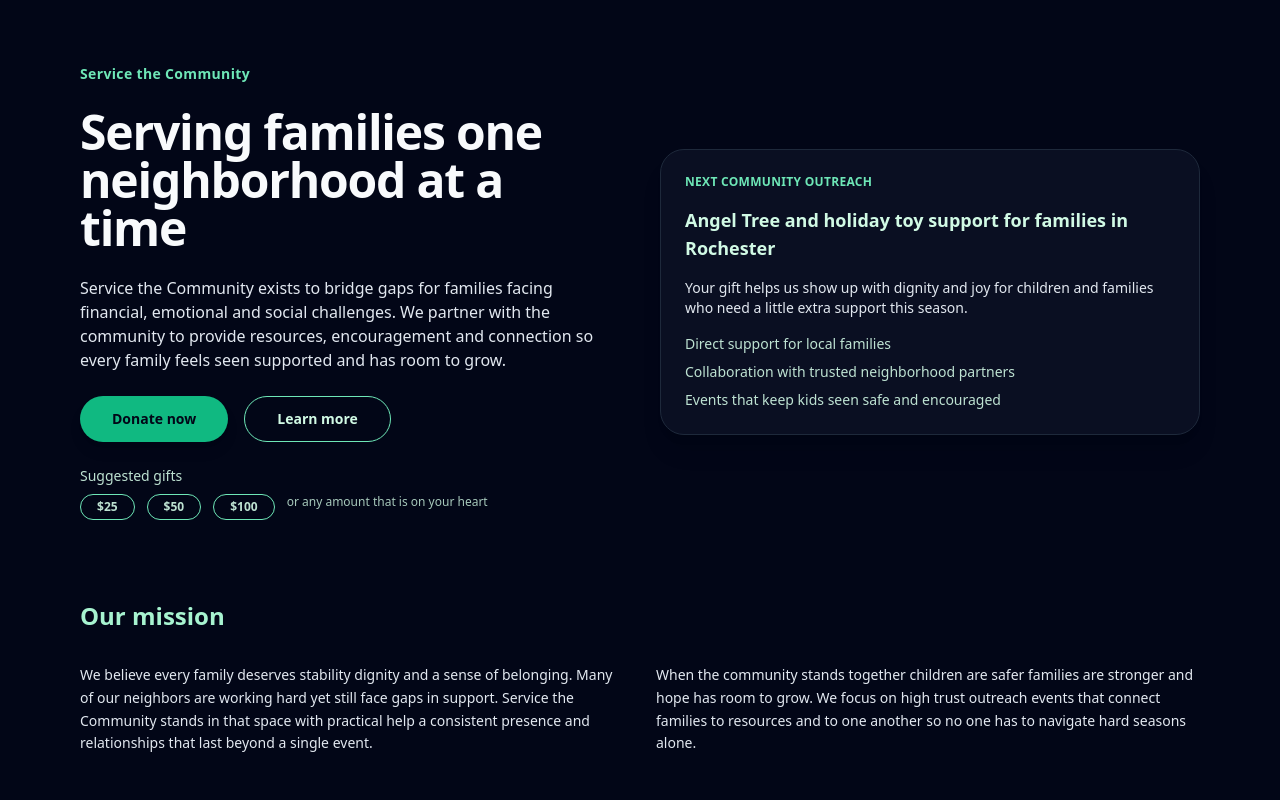
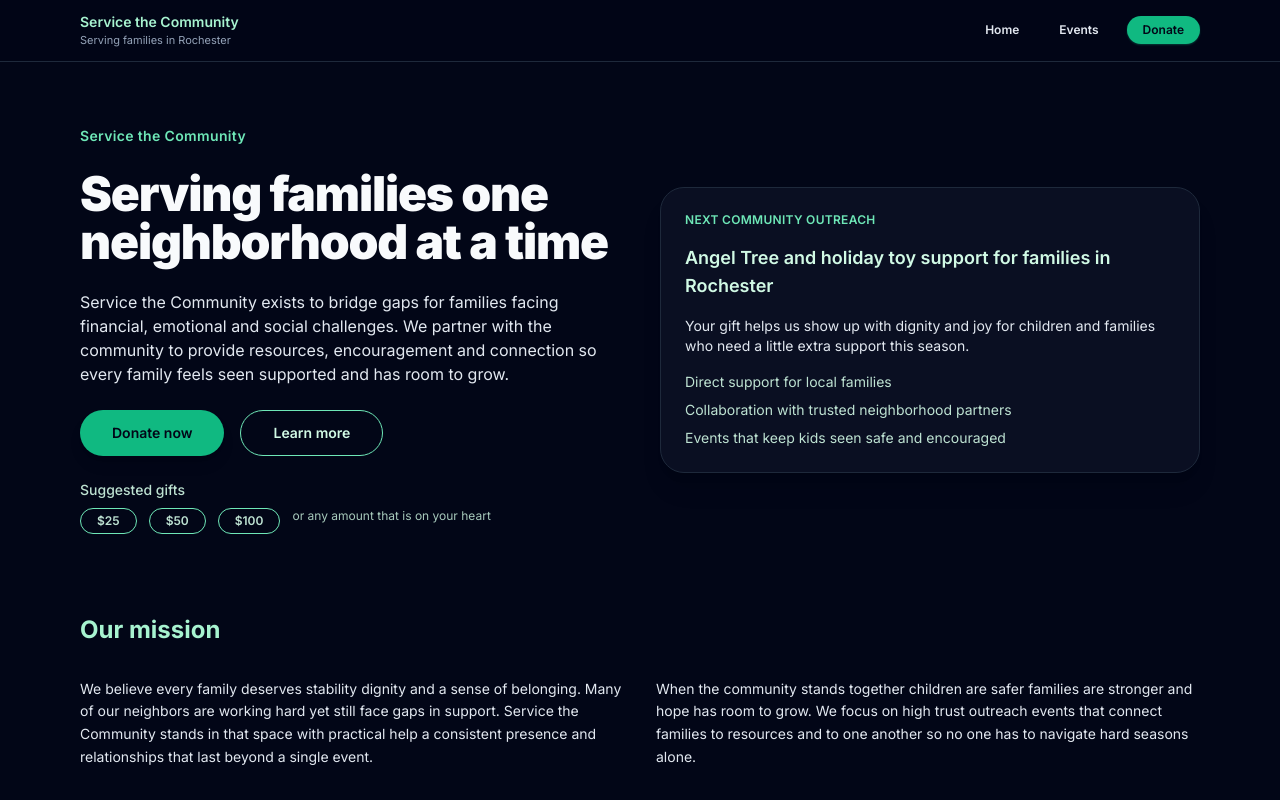
Before and after one commit to rohall2/service-the-community-site, a Next.js app: page / in a window 1280 px wide. Shown: the top 800 px of the page. Built offline with nearby package versions, Linux system fonts and the light colour scheme.

Commit message:
Update layout.tsx

```diff
--- a/app/layout.tsx
+++ b/app/layout.tsx
@@ -1,11 +1,58 @@
+// app/layout.tsx
+import "./globals.css";
 import type { Metadata } from "next";
-import "./globals.css";
+import { Inter } from "next/font/google";
+import Link from "next/link";
+
+const inter = Inter({ subsets: ["latin"] });
 
 export const metadata: Metadata = {
-  title: "Service the Community Inc. – Website",
+  title: "Service the Community",
   description:
-    "Official website for Service the Community Inc. built with Next.js and Tailwind CSS.",
+    "Service the Community partners with Rochester neighborhoods to support children and families through outreach events, resources and connection.",
 };
+
+function Header() {
+  return (
+    <header className="border-b border-slate-800 bg-slate-950/80 backdrop-blur">
+      <div className="mx-auto flex max-w-6xl items-center justify-between px-4 py-3">
+        {/* Brand */}
+        <Link href="/" className="flex flex-col">
+          <span className="text-sm font-semibold text-emerald-200">
+            Service the Community
+          </span>
+          <span className="text-[11px] text-slate-400">
+            Serving families in Rochester
+          </span>
+        </Link>
+
+        {/* Nav links */}
+        <nav className="flex items-center gap-4 text-xs font-semibold text-slate-200">
+          <Link
+            href="/"
+            className="rounded-full px-3 py-1 hover:bg-slate-900/70"
+          >
+            Home
+          </Link>
+          <Link
+            href="/#events"
+            className="hidden rounded-full px-3 py-1 hover:bg-slate-900/70 sm:inline-flex"
+          >
+            Events
+          </Link>
+
+          {/* Donate button in nav */}
+          <Link
+            href="/donate"
+            className="inline-flex items-center justify-center rounded-full bg-emerald-500 px-4 py-1.5 text-xs font-semibold text-slate-950 shadow-sm shadow-emerald-500/30 transition hover:bg-emerald-400"
+          >
+            Donate
+          </Link>
+        </nav>
+      </div>
+    </header>
+  );
+}
 
 export default function RootLayout({
   children,
@@ -14,7 +61,12 @@ export default function RootLayout({
 }) {
   return (
     <html lang="en">
-      <body>{children}</body>
+      <body className={inter.className}>
+        <div className="min-h-screen bg-slate-950 text-slate-50">
+          <Header />
+          <main>{children}</main>
+        </div>
+      </body>
     </html>
   );
 }
```
